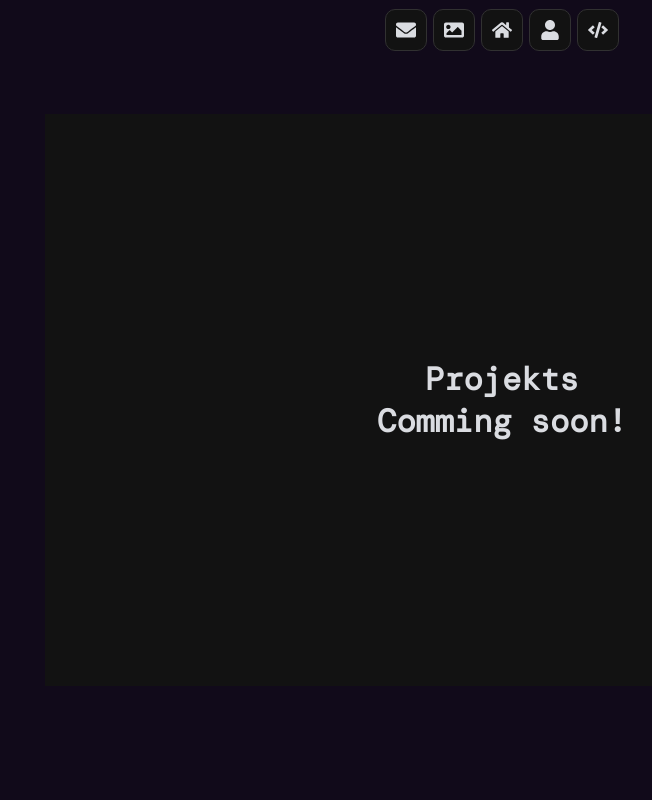
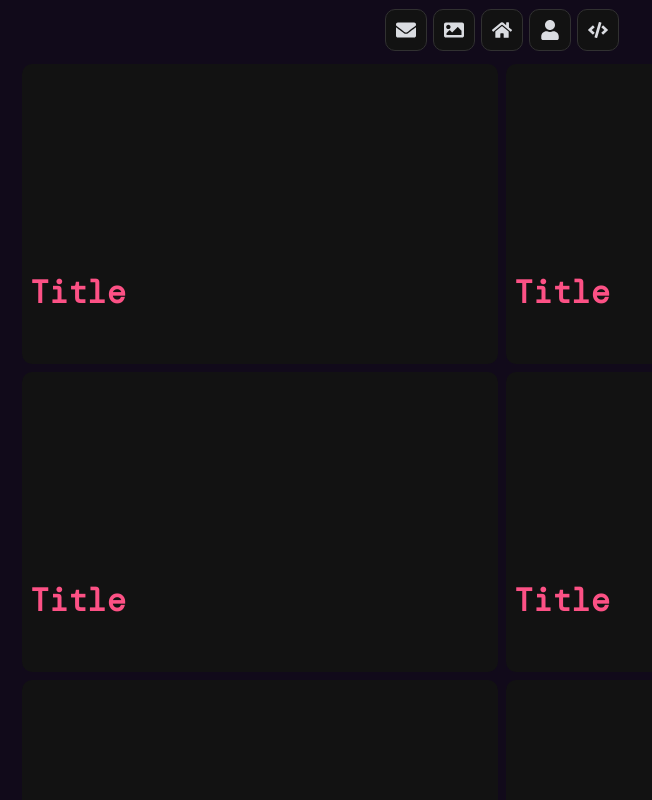
Before and after one commit to NoMoonie/crispy-disco, a React (Create React App) app: page /projekts in a window 1280 px wide. Shown: the top 800 px of the page, without its empty margins (138-790 px from the left). Built offline with nearby package versions, Linux system fonts and the light colour scheme.

Commit message:
added projekt items

```diff
--- /dev/null
+++ b/src/components/pagesComponets/Page/ProjektItem.tsx
@@ -0,0 +1,40 @@
+import { AnimatePresence, motion } from "framer-motion";
+import React, { FC, useState } from "react";
+import styled from "styled-components";
+
+const Box1 = styled(motion.div)`
+    background-color: ${(props) => props.theme.main.bg};
+    border-radius: 10px;
+    padding: 0.5em;
+    overflow: hidden;
+`;
+const Img = styled(motion.div)`
+    height: 70%;
+`;
+
+const H1 = styled(motion.h1)`
+    color: ${(props) => props.theme.main.scbg};
+`;
+const Body = styled(motion.p)``;
+
+const Content = () => {
+    return (
+        <motion.div layout initial={{ opacity: 0 }} animate={{ opacity: 1 }} exit={{ opacity: 0 }}>
+            <Body layout>Lorem ipsum dolor sit amet consectetur adipisicing elit.</Body>
+        </motion.div>
+    );
+};
+
+const ProjektItem: FC = ({ children }) => {
+    const [isOpen, setIsOpen] = useState(false);
+    const toggleOpen = () => setIsOpen(!isOpen);
+    return (
+        <Box1 layout onClick={toggleOpen} initial={{ borderRadius: 10 }}>
+            <Img />
+            <H1 layout>Title</H1>
+            <AnimatePresence>{isOpen && <Content />}</AnimatePresence>
+        </Box1>
+    );
+};
+
+export default ProjektItem;
--- a/src/pages/Projekts.tsx
+++ b/src/pages/Projekts.tsx
@@ -1,23 +1,20 @@
 import { Pagetransiton, transition } from "components/Pageroutes";
-import { motion } from "framer-motion";
-import { useEffect } from "react";
+import ProjektItem from "components/pagesComponets/Page/ProjektItem";
+import { AnimateSharedLayout, motion } from "framer-motion";
+import React, { useEffect } from "react";
 import styled from "styled-components";
 
 const ProjektsStyle = styled(motion.div)`
     color: ${(props) => props.theme.main.textColor};
     display: grid;
-    grid-template-columns: 1fr 5fr 1fr;
-    grid-template-rows: 1fr 5fr 1fr;
-    height: 100vh;
-`;
-
-const Box1 = styled.div`
-    grid-column: 2/2;
-    grid-row: 2/2;
-    background-color: ${(props) => props.theme.main.bg};
-    display: grid;
-    place-items: center;
-    text-align: center;
+    grid-template-columns: repeat(auto-fill, minmax(340px, 1fr));
+    grid-auto-rows: 300px;
+    gap: 0.5em;
+    min-height: 100vh;
+    margin-top: 4em;
+    margin-bottom: 1em;
+    margin-left: 10em;
+    margin-right: 10em;
 `;
 
 const Projekts = () => {
@@ -26,11 +23,15 @@ const Projekts = () => {
     }, []);
     return (
         <ProjektsStyle variants={Pagetransiton} initial="init" animate="show" exit="hidden" transition={transition}>
-            <Box1>
-                <h1>
-                    Projekts <br /> Comming soon!
-                </h1>
-            </Box1>
+            <AnimateSharedLayout>
+                <ProjektItem></ProjektItem>
+                <ProjektItem></ProjektItem>
+                <ProjektItem></ProjektItem>
+                <ProjektItem></ProjektItem>
+                <ProjektItem></ProjektItem>
+                <ProjektItem></ProjektItem>
+                <ProjektItem></ProjektItem>
+            </AnimateSharedLayout>
         </ProjektsStyle>
     );
 };
```
